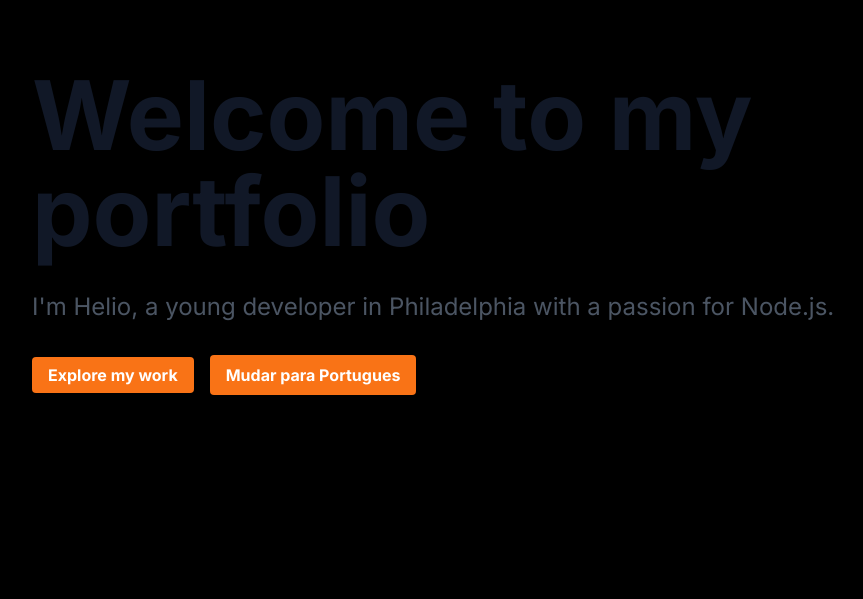
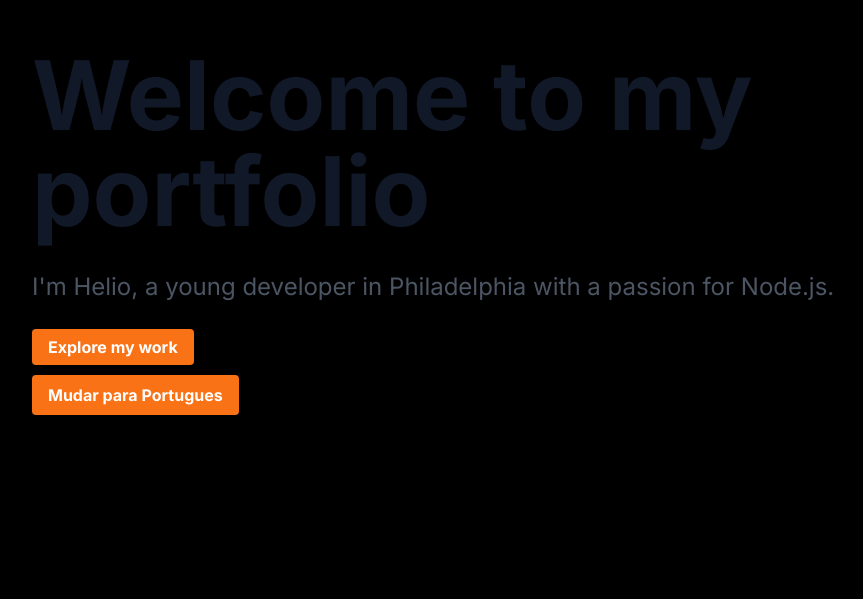
Before and after one commit to NullClock/my-portfolio, a Next.js app: page / in a window 1280 px wide. Shown: the part 201-800 px from the top of the page, without its empty margins (160-1023 px from the left). Built offline with nearby package versions, Linux system fonts and the light colour scheme.

Commit message:
Added Vercel Analytics

```diff
--- a/app/page.tsx
+++ b/app/page.tsx
@@ -5,6 +5,7 @@
 // @ts-ignore
 import { en, pt } from './ptbr.ts';
 import { useState } from 'react';
+import { Analytics } from "@vercel/analytics/react"
 
 export default function Home() {
   const [lang, setLang] = useState(en);
@@ -16,7 +17,7 @@
   const changeLangBTN = (
     <button
       onClick={toggleLang}
-      className="bg-orange-500 hover:bg-orange-700 text-white font-bold py-2 px-4 rounded mr-4"
+      className="bg-orange-500 hover:bg-orange-700 text-white font-bold py-2 px-4 rounded mt-4 mr-4"
     >
       {lang.toggle}
     </button>
@@ -43,7 +44,7 @@
             className="bg-orange-500 hover:bg-orange-700 text-white font-bold py-2 px-4 rounded mr-4 mb-4"
           >
             {lang.explore}
-          </a>
+          </a><br />
           {changeLangBTN}
         </div>
       </section>
@@ -140,6 +141,7 @@
           </ul>
         </div>
       </section>
+      <Analytics />
     </main>
   );
 }
--- a/package.json
+++ b/package.json
@@ -12,6 +12,7 @@
     "@types/node": "20.6.2",
     "@types/react": "18.2.22",
     "@types/react-dom": "18.2.7",
+    "@vercel/analytics": "^1.3.1",
     "autoprefixer": "10.4.15",
     "eslint": "8.49.0",
     "eslint-config-next": "13.5.1",
```
Also changed, not shown: 1 other file (tests, documents, lock files or other folders).
